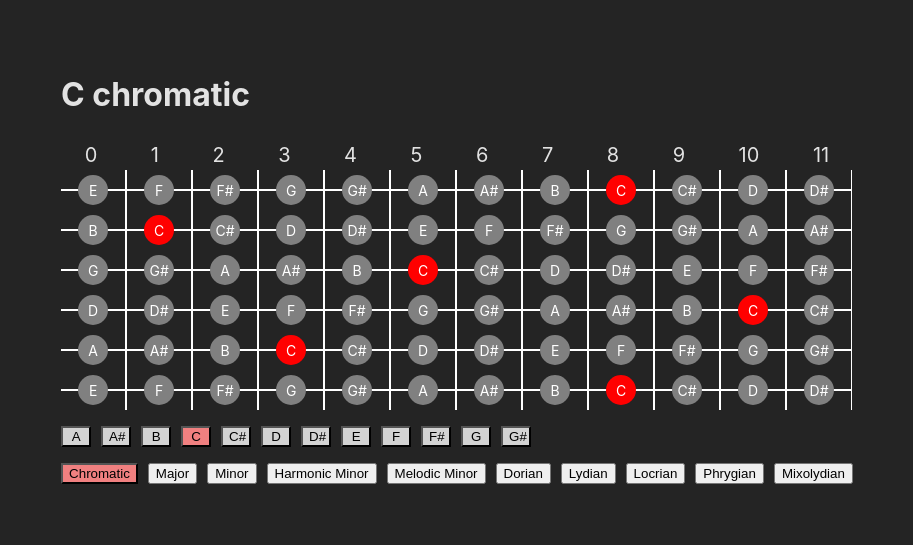
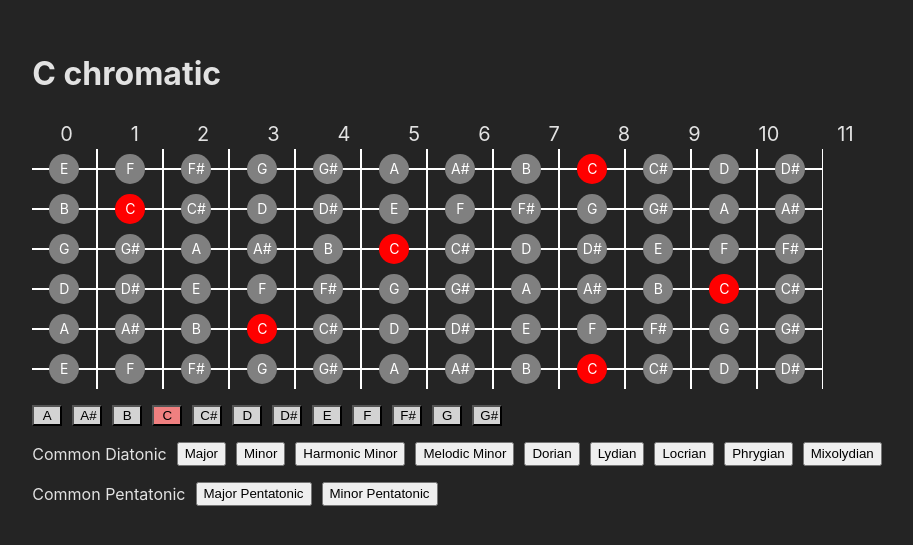
Before and after one commit to jradziejewski/fretboard, a React (Vite) app: page / in a window 1280 px wide. Shown: the part 133-678 px from the top of the page, without its empty margins (183-1096 px from the left). Built offline with nearby package versions, Linux system fonts and the light colour scheme.

Commit message:
introduce division for scales and separate fretboard options component

```diff
--- a/src/Fretboard.tsx
+++ b/src/Fretboard.tsx
@@ -1,8 +1,8 @@
 import { useState } from "react";
 import { Fret } from "./Fret.tsx"
 import { generateFretboard, standardTuning } from "./fretboard/main.ts";
-import { Note, noteStrings, ScaleName } from "./fretboard/types.ts";
-import { scalesIntervals } from "./fretboard/scales.ts";
+import { Note, ScaleName } from "./fretboard/types.ts";
+import { FretboardOptions } from "./FretboardOptions.tsx";
 
 export function Fretboard() {
   const [rootNote, setRootNote] = useState<Note>("C");
@@ -40,18 +40,7 @@ export function Fretboard() {
           </div>
         ))
         }
-        <div className="fretboard-options">
-          <div className="notes-buttons">
-            {noteStrings.map((note) => <button onClick={handleNoteChange} className={note === rootNote ? "active-button" : ""} key={note} value={note}>{note}</button>)}
-          </div>
-          <div className="scales-buttons">
-            {Object.keys(scalesIntervals).map((scale, idx) => (
-              <button onClick={handleStringsChange} key={idx} value={scale} className={scale === activeScale ? "active-button" : ""}>
-                {scale.replace(/\b\w/g, (char) => char.toUpperCase())}
-              </button>
-            ))}
-          </div>
-        </div>
+        <FretboardOptions rootNote={rootNote} activeScale={activeScale} handleNoteChange={handleNoteChange} handleStringsChange={handleStringsChange} />
       </div >
     </div >
   )
--- /dev/null
+++ b/src/FretboardOptions.tsx
@@ -0,0 +1,39 @@
+import { Note, noteStrings, ScaleName } from "./fretboard/types.ts";
+import { scalesIntervals } from "./fretboard/scales.ts";
+
+interface FretboardOptionsProps {
+  rootNote: Note;
+  activeScale: ScaleName;
+  handleStringsChange: (event: any) => void;
+  handleNoteChange: (event: any) => void;
+}
+
+export function FretboardOptions(props: FretboardOptionsProps) {
+  const { rootNote, activeScale, handleStringsChange, handleNoteChange } = props
+
+  return (
+    <div>
+      <div className="fretboard-options">
+        <div className="notes-buttons">
+          {noteStrings.map((note) => <button onClick={handleNoteChange} className={note === rootNote ? "active-button" : ""} key={note} value={note}>{note}</button>)}
+        </div>
+        <div className="scales-buttons">
+          Common Diatonic
+          {Object.keys(scalesIntervals.common.diatonic).map((scale, idx) => (
+            <button onClick={handleStringsChange} key={idx} value={scale} className={scale === activeScale ? "active-button" : ""}>
+              {scale.replace(/\b\w/g, (char) => char.toUpperCase())}
+            </button>
+          ))}
+        </div>
+        <div className="scales-buttons">
+          Common Pentatonic
+          {Object.keys(scalesIntervals.common.pentatonic).map((scale, idx) => (
+            <button onClick={handleStringsChange} key={idx} value={scale} className={scale === activeScale ? "active-button" : ""}>
+              {scale.replace(/\b\w/g, (char) => char.toUpperCase())}
+            </button>
+          ))}
+        </div>
+      </div>
+    </div >
+  )
+}
--- a/src/fretboard/main.ts
+++ b/src/fretboard/main.ts
@@ -7,6 +7,7 @@ import {
   Scale,
   ScaleName,
 } from "./types.ts";
+import { findScaleIntervals } from "./utils.ts";
 
 export const standardTuning: Tuning = ["E", "A", "D", "G", "B", "E"];
 
@@ -40,7 +41,11 @@ export function getScale(
   chromaticScale: Scale,
   scaleName: ScaleName,
 ) {
-  const scaleIntervals = scalesIntervals[scaleName];
+  const scaleIntervals = findScaleIntervals(scaleName);
+  if (!scaleIntervals) {
+    return chromaticScale.map((note) => (scale.includes(note) ? note : ""));
+  }
+
   const rootIdx = noteStrings.indexOf(rootNote);
 
   const scale: Array<Note> = [];
--- a/src/fretboard/scales.ts
+++ b/src/fretboard/scales.ts
@@ -1,7 +1,14 @@
 import { ScaleIntervals, ScaleName } from "./types";
 
-export const scalesIntervals: Record<ScaleName, ScaleIntervals> = {
-  chromatic: [1, 1, 1, 1, 1, 1, 1, 1, 1, 1, 1, 1],
+export const scalesIntervals: Record<
+  "common" | "rare" | "exotic",
+  {
+    diatonic: Partial<Record<ScaleName, ScaleIntervals>>;
+    pentatonic: Partial<Record<ScaleName, ScaleIntervals>>;
+  }
+> = {
+  common: {
+    diatonic: {
       major: [2, 2, 1, 2, 2, 2, 1],
       minor: [2, 1, 2, 2, 1, 2, 2],
       "harmonic minor": [2, 1, 2, 2, 1, 3, 1],
@@ -11,4 +18,34 @@ export const scalesIntervals: Record<ScaleName, ScaleIntervals> = {
       locrian: [1, 2, 2, 1, 2, 2, 2],
       phrygian: [1, 2, 2, 2, 1, 2, 2],
       mixolydian: [2, 2, 1, 2, 2, 1, 2],
+    },
+    pentatonic: {
+      "major pentatonic": [2, 2, 3, 2, 3],
+      "minor pentatonic": [3, 2, 2, 3, 2],
+    },
+  },
+  rare: {
+    diatonic: {
+      "double harmonic": [1, 3, 1, 2, 1, 3, 1],
+      "neapolitan minor": [1, 2, 2, 2, 1, 3, 1],
+      "neapolitan major": [1, 2, 2, 2, 2, 2, 1],
+    },
+    pentatonic: {
+      hirajoshi: [2, 1, 4, 1, 4],
+      "yo scale": [2, 3, 2, 2, 3],
+    },
+  },
+  exotic: {
+    diatonic: {
+      byzantine: [1, 3, 1, 2, 1, 3, 1], // Same as double harmonic
+      persian: [1, 3, 1, 1, 2, 3, 1],
+      "hungarian minor": [2, 1, 3, 1, 1, 3, 1],
+      flamenco: [1, 3, 1, 2, 1, 2, 2],
+    },
+    pentatonic: {
+      pelog: [1, 2, 4, 1, 4], // Balinese scale
+      kumoi: [2, 1, 4, 2, 2], // Japanese scale
+      egyptian: [2, 3, 2, 3, 2],
+    },
+  },
 };
--- a/src/fretboard/types.ts
+++ b/src/fretboard/types.ts
@@ -38,8 +38,7 @@ export type Scale = Array<Note>;
 
 export type ScaleIntervals = Array<number>;
 
-export type ScaleName =
-  | "chromatic"
+export type DiatonicScale =
   | "major"
   | "minor"
   | "harmonic minor"
@@ -48,4 +47,22 @@ export type ScaleName =
   | "phrygian"
   | "lydian"
   | "mixolydian"
-  | "locrian";
+  | "locrian"
+  | "double harmonic"
+  | "neapolitan minor"
+  | "neapolitan major"
+  | "byzantine"
+  | "persian"
+  | "hungarian minor"
+  | "flamenco";
+
+export type PentatonicScale =
+  | "major pentatonic"
+  | "minor pentatonic"
+  | "hirajoshi"
+  | "yo scale"
+  | "pelog"
+  | "kumoi"
+  | "egyptian";
+
+export type ScaleName = DiatonicScale | PentatonicScale | "chromatic";
--- /dev/null
+++ b/src/fretboard/utils.ts
@@ -0,0 +1,16 @@
+import { scalesIntervals } from "./scales";
+import { ScaleIntervals, ScaleName } from "./types";
+
+export function findScaleIntervals(
+  scaleName: ScaleName,
+): ScaleIntervals | null {
+  for (const category of Object.values(scalesIntervals)) {
+    for (const scaleType of Object.values(category)) {
+      if (scaleName in scaleType) {
+        return scaleType[scaleName];
+      }
+    }
+  }
+
+  return null;
+}
```
Also changed, not shown: 1 other file (tests, documents, lock files or other folders). Lines whose indentation alone changed are shown as unchanged.
